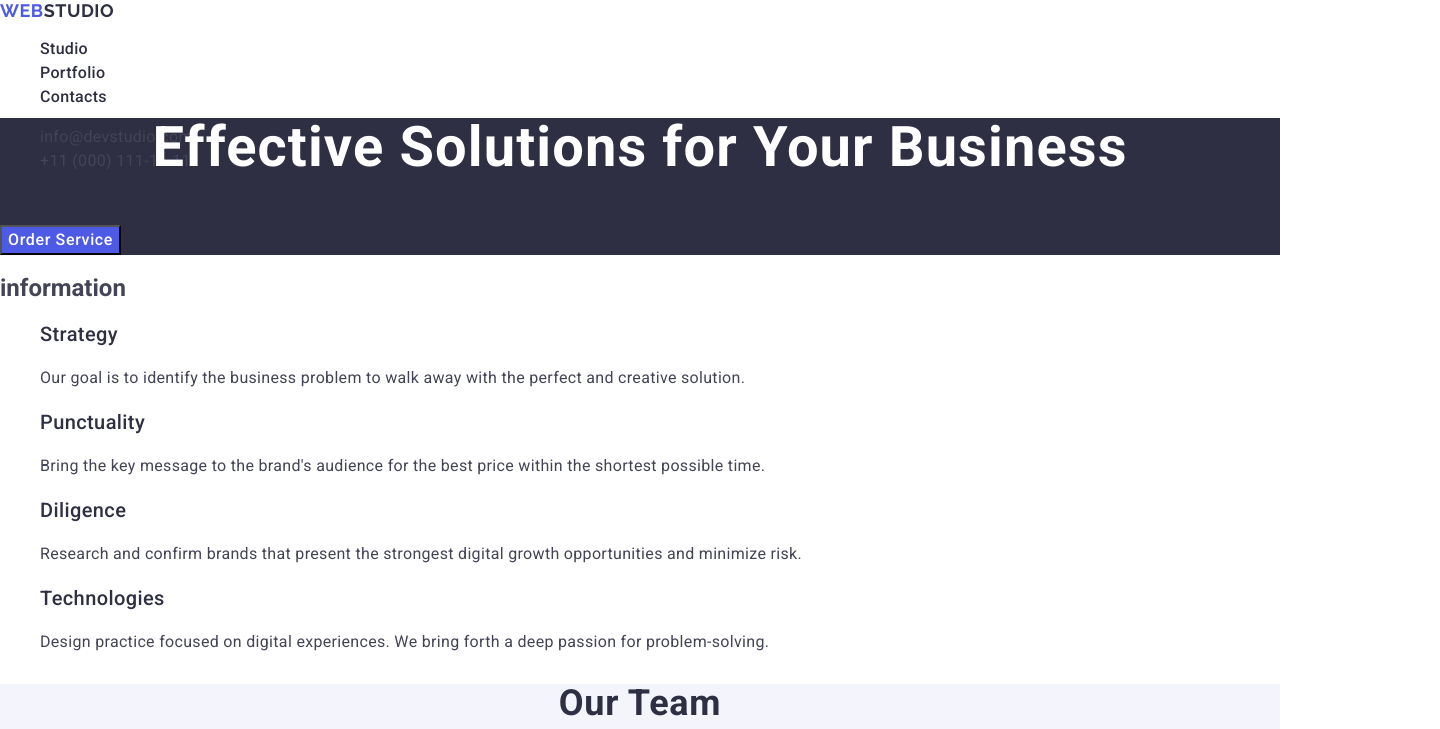
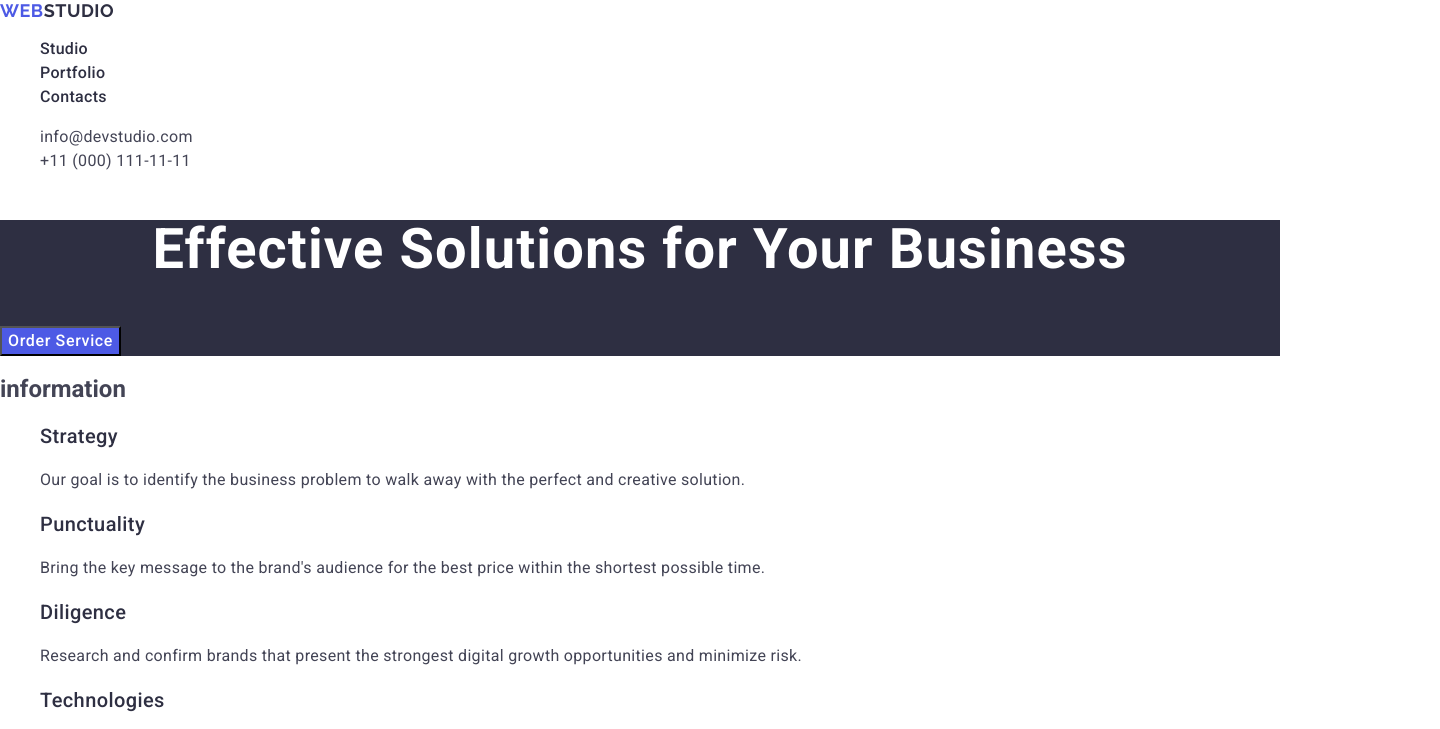
Before and after one commit to Daria-wee/goit-markup-hw-002, a plain HTML site: page index.html in a window 1280 px wide. Shown: the top 729 px of the page, 1440 px wide, since content can reach past the window. Drawn offline with nearby package versions, Linux system fonts and the light colour scheme.

Commit message:
commit css code

```diff
--- a/css/styles.css
+++ b/css/styles.css
@@ -21,10 +21,7 @@ button {
 }
 
 /*---------------- HEADER------------------- */
-.header-container {
-    width: 1440px;
-        height: 72px;
-}
+
 .logo-header {
     font-family: "Raleway", sans-serif;
     font-weight: 700;
```
